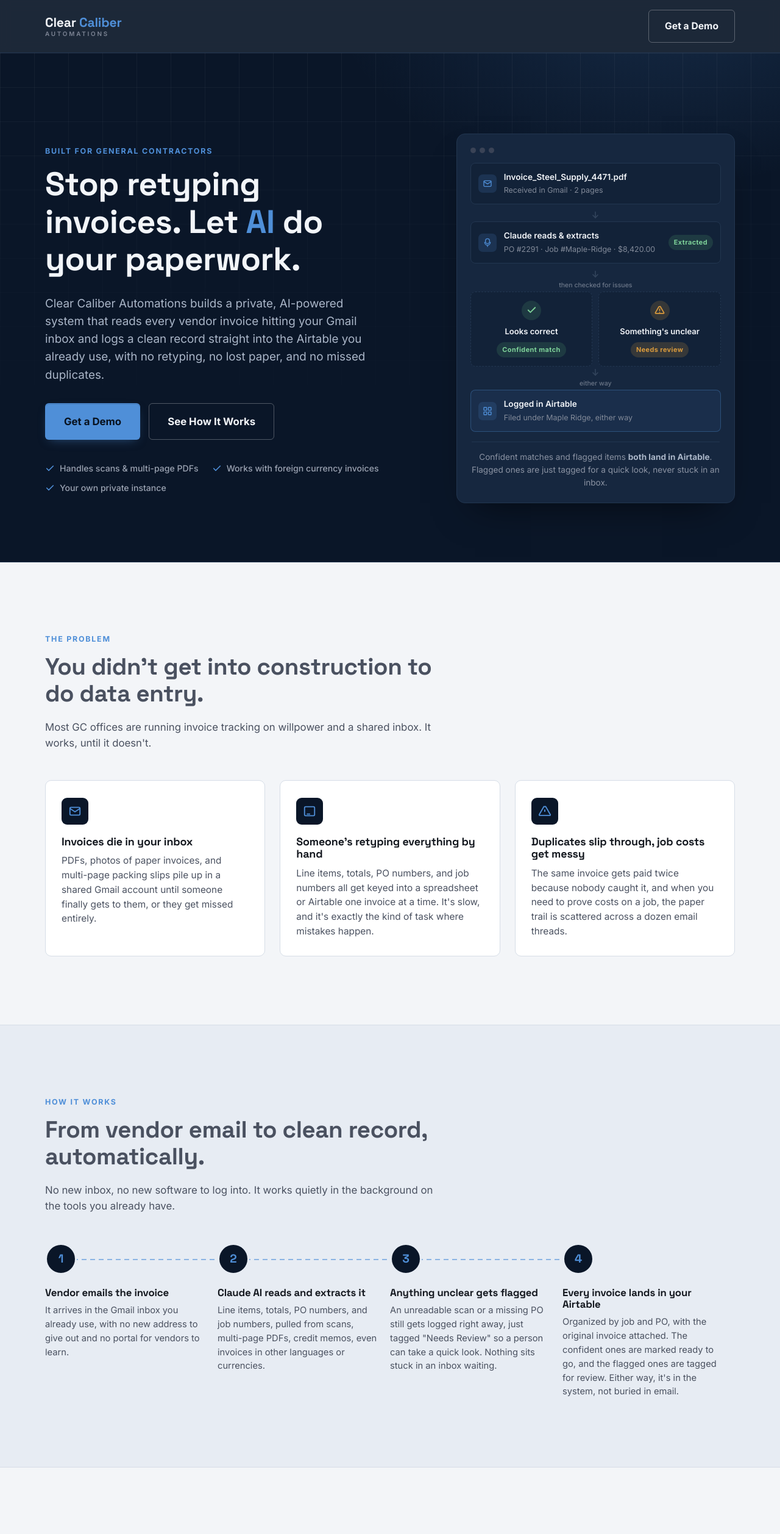
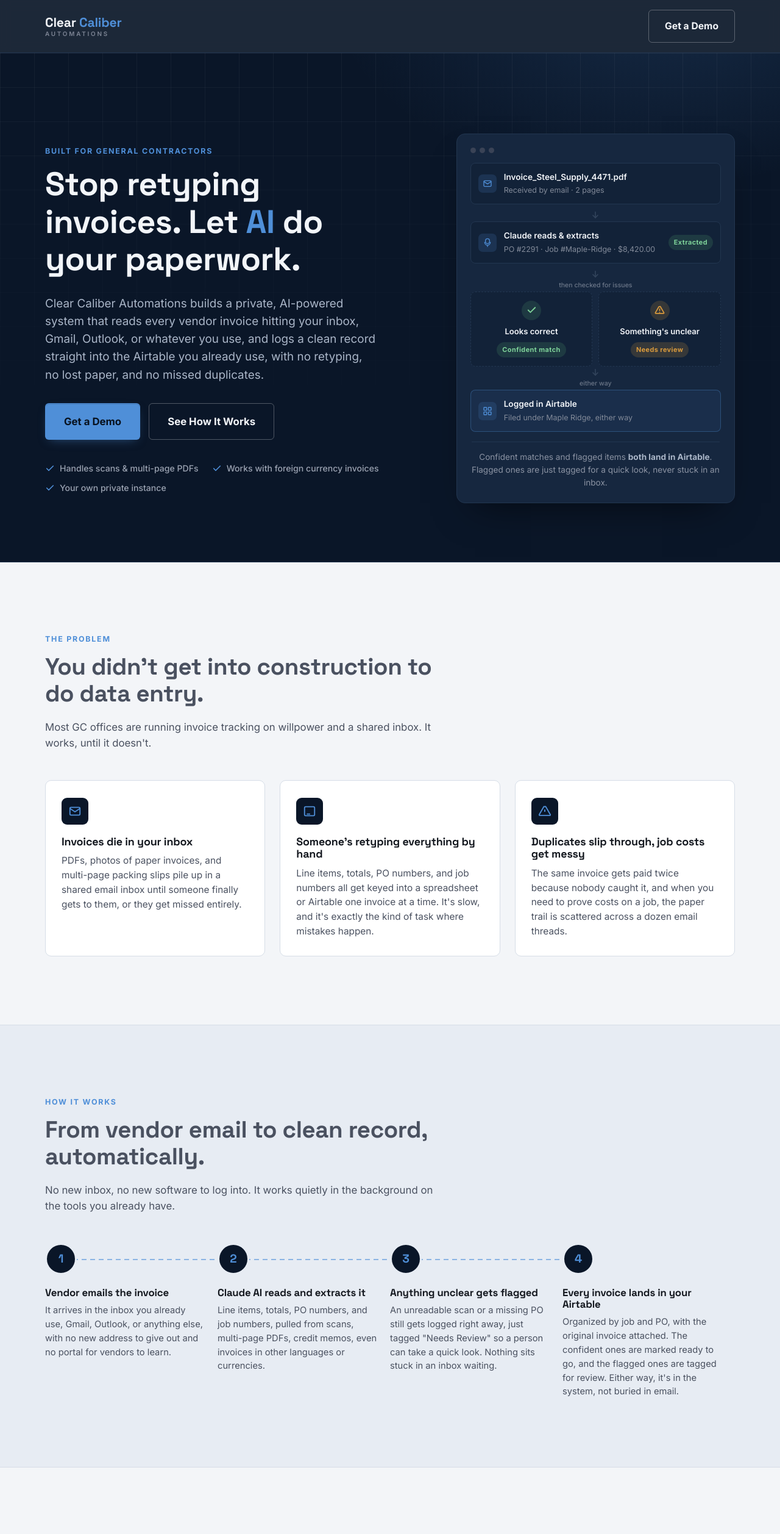
Before and after one commit to Clearrrrrrrrr/site, a plain HTML site: page index.html in a window 1280 px wide. Shown: the top 2515 px of the page at 61% size. Drawn offline with Linux system fonts and the light colour scheme.

Commit message:
Update email references in index.html

```diff
--- a/index.html
+++ b/index.html
@@ -4,7 +4,7 @@
 <meta charset="UTF-8">
 <meta name="viewport" content="width=device-width, initial-scale=1.0">
 <title>Clear Caliber Automations | AI Invoice Automation for General Contractors</title>
-<meta name="description" content="Clear Caliber Automations builds a private, AI-powered invoice automation system for construction general contractors. It reads vendor invoices from your Gmail and logs clean records into your Airtable, with no more manual data entry.">
+<meta name="description" content="Clear Caliber Automations builds a private, AI-powered invoice automation system for construction general contractors. It reads vendor invoices from your inbox, Gmail, Outlook, or whatever you use, and logs clean records into your Airtable, with no more manual data entry.">
 <link rel="icon" href="data:,">
 <link rel="preconnect" href="https://fonts.googleapis.com">
 <link rel="preconnect" href="https://fonts.gstatic.com" crossorigin>
@@ -432,7 +432,7 @@
     <div>
       <span class="eyebrow">Built for General Contractors</span>
       <h1>Stop retyping invoices. Let <em>AI</em> do your paperwork.</h1>
-      <p class="subhead">Clear Caliber Automations builds a private, AI-powered system that reads every vendor invoice hitting your Gmail inbox and logs a clean record straight into the Airtable you already use, with no retyping, no lost paper, and no missed duplicates.</p>
+      <p class="subhead">Clear Caliber Automations builds a private, AI-powered system that reads every vendor invoice hitting your inbox, Gmail, Outlook, or whatever you use, and logs a clean record straight into the Airtable you already use, with no retyping, no lost paper, and no missed duplicates.</p>
       <div class="hero-ctas">
         <a href="#contact" class="btn btn-accent btn-lg">Get a Demo</a>
         <a href="#how-it-works" class="btn btn-outline-dark btn-lg">See How It Works</a>
@@ -452,7 +452,7 @@
         </div>
         <div class="hv-text">
           <span class="t1">Invoice_Steel_Supply_4471.pdf</span>
-          <span class="t2">Received in Gmail · 2 pages</span>
+          <span class="t2">Received by email · 2 pages</span>
         </div>
       </div>
       <div class="hv-arrow">
@@ -519,7 +519,7 @@
           <svg viewBox="0 0 24 24" fill="none" stroke="currentColor" stroke-width="2"><rect x="3" y="5" width="18" height="14" rx="2"/><path d="M3 7l9 6 9-6"/></svg>
         </div>
         <h3>Invoices die in your inbox</h3>
-        <p>PDFs, photos of paper invoices, and multi-page packing slips pile up in a shared Gmail account until someone finally gets to them, or they get missed entirely.</p>
+        <p>PDFs, photos of paper invoices, and multi-page packing slips pile up in a shared email inbox until someone finally gets to them, or they get missed entirely.</p>
       </div>
       <div class="problem-card reveal">
         <div class="icon">
@@ -550,7 +550,7 @@
       <div class="step reveal">
         <div class="step-num"></div>
         <h3>Vendor emails the invoice</h3>
-        <p>It arrives in the Gmail inbox you already use, with no new address to give out and no portal for vendors to learn.</p>
+        <p>It arrives in the inbox you already use, Gmail, Outlook, or anything else, with no new address to give out and no portal for vendors to learn.</p>
       </div>
       <div class="step reveal">
         <div class="step-num"></div>
@@ -611,7 +611,7 @@
         </div>
         <div>
           <h3>Works with what you already use</h3>
-          <p>No new software to buy or learn. It plugs directly into your existing Gmail inbox and Airtable base, the tools your office already knows.</p>
+          <p>No new software to buy or learn. It plugs directly into your existing email inbox, whether that's Gmail, Outlook, or something else, and the Airtable base your office already knows.</p>
         </div>
       </div>
     </div>
```
